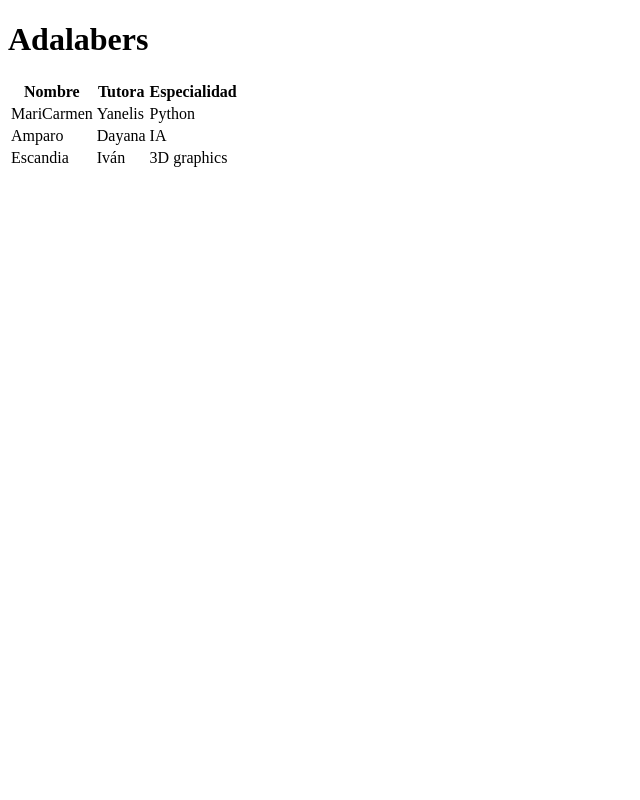
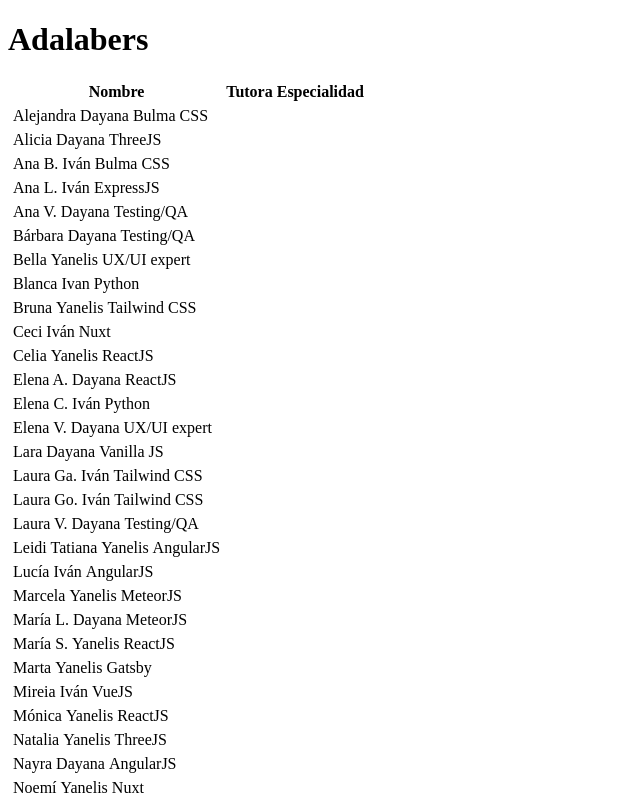
Before and after one commit to Lrpoblet/adalabers-list, a React (Create React App) app: page / in a window 1280 px wide. Shown: the top 800 px of the page, without its empty margins (0-640 px from the left). Built offline with nearby package versions, Linux system fonts and the light colour scheme.

Commit message:
add render adalabers function

```diff
--- a/src/components/App.js
+++ b/src/components/App.js
@@ -1,17 +1,23 @@
-//import { useStrict } from 'react';
-//import '../styles/App.scss';
-import adalabers from '../data/adalabers.json';
+import { useState } from 'react';
+import adalabersData from '../data/adalabers.json';
 
 function App() {
-  // VARIABLES ESTADO
+  const [adalabers, setAdalabers] = useState(adalabersData);
 
-  // USEEFFECT ?
+  const renderAdalabers = () => {
+    return adalabers.map((adalaber) => {
+      return (
+        <div key={adalaber.id}>
+          <tr>
+            <td>{adalaber.name}</td>
+            <td>{adalaber.counselor}</td>
+            <td>{adalaber.speciality}</td>
+          </tr>
+        </div>
+      );
+    });
+  };
 
-  // FUNCIONES HANDLER
-
-  // FUNCIONES Y VARIABLES QUE AYUDEN A RENDERIZAR HTML
-
-  // HTML EN EL RETURN
   return (
     <div>
       <h1>Adalabers</h1>
@@ -23,26 +29,7 @@ function App() {
             <th>Especialidad</th>
           </tr>
         </thead>
-        <tbody>
-          {/* <!-- Primera fila --> */}
-          <tr>
-            <td>MariCarmen</td>
-            <td>Yanelis</td>
-            <td>Python</td>
-          </tr>
-          {/* <!-- Segunda fila --> */}
-          <tr>
-            <td>Amparo</td>
-            <td>Dayana</td>
-            <td>IA</td>
-          </tr>
-          {/* <!-- Tercera fila --> */}
-          <tr>
-            <td>Escandia</td>
-            <td>Iván</td>
-            <td>3D graphics</td>
-          </tr>
-        </tbody>
+        <tbody>{renderAdalabers()}</tbody>
       </table>
     </div>
   );
--- a/src/data/adalabers.json
+++ b/src/data/adalabers.json
@@ -1,12 +1,4 @@
-{
-    "info": {
-        "count": 39,
-        "pages": 1,
-        "currentPage": 1,
-        "next": null,
-        "prev": null
-    },
-    "results": [
+[
     {
         "id": "16420102983093087",
         "name": "Alejandra",
@@ -919,4 +911,3 @@
         ]
     }
 ]
-}
```
Lines whose indentation alone changed are shown as unchanged.
